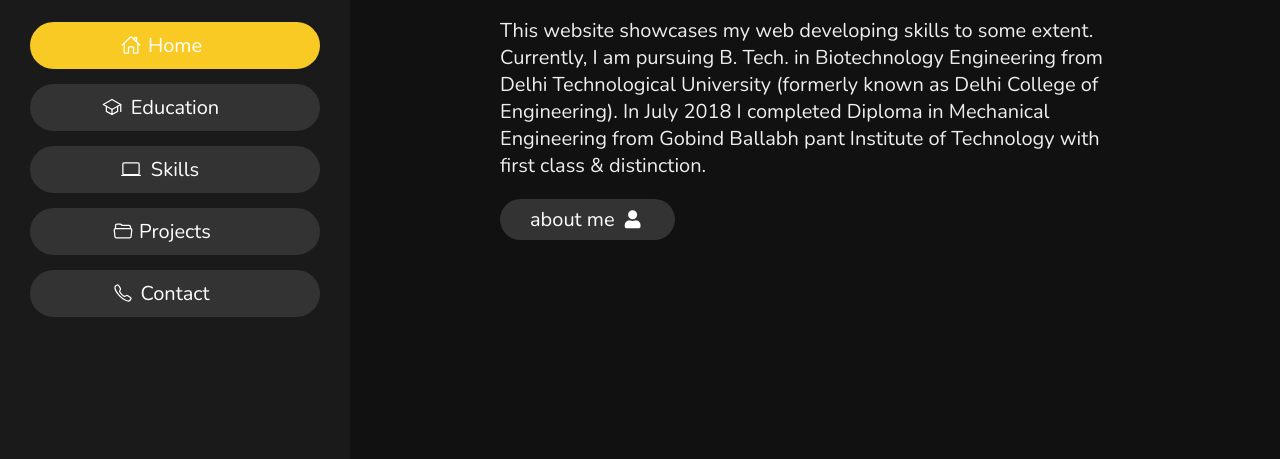
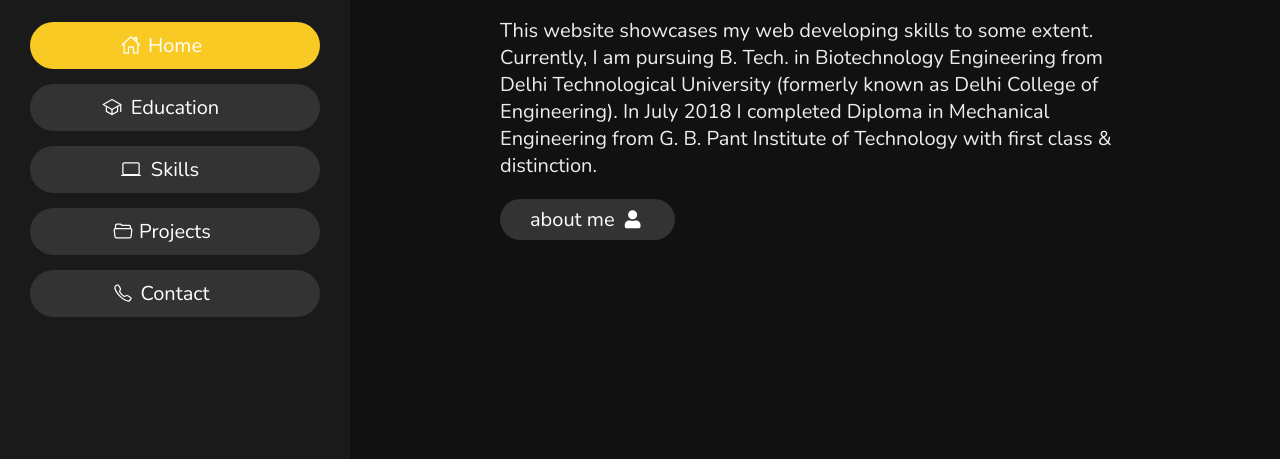
Before and after one commit to SameroKruz/portfolio, a plain HTML site: page index.html in a window 1280 px wide. Shown: the part 341-800 px from the top of the page. Drawn offline with nearby package versions, Linux system fonts and the light colour scheme.

Commit message:
minor chnages

```diff
--- a/index.html
+++ b/index.html
@@ -50,7 +50,7 @@
         <p>This website showcases my web developing skills to some extent. Currently, I am pursuing B. Tech. in
             Biotechnology Engineering from Delhi Technological University (formerly known as Delhi College of
             Engineering). In July 2018 I
-            completed Diploma in Mechanical Engineering from Gobind Ballabh pant Institute of Technology with first class &
+            completed Diploma in Mechanical Engineering from G. B. Pant Institute of Technology with first class &
             distinction.</p>
         <a href="#skill"><button class="btn about-me">about me <i class="fas fa-user"></i></button></a>
 
```
